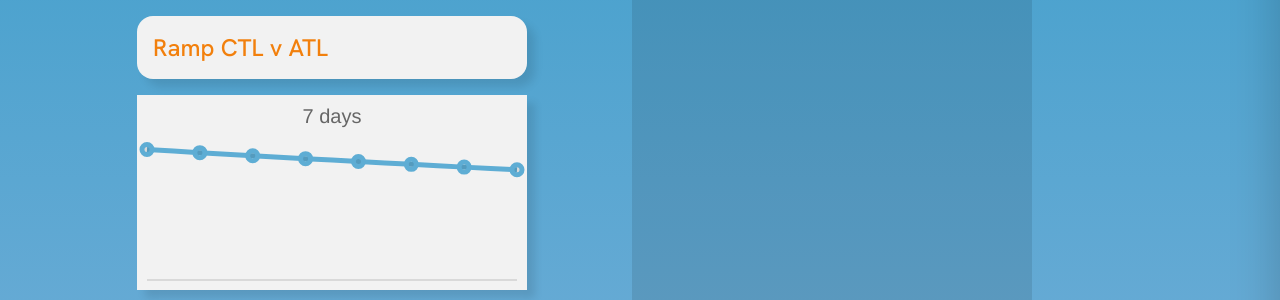
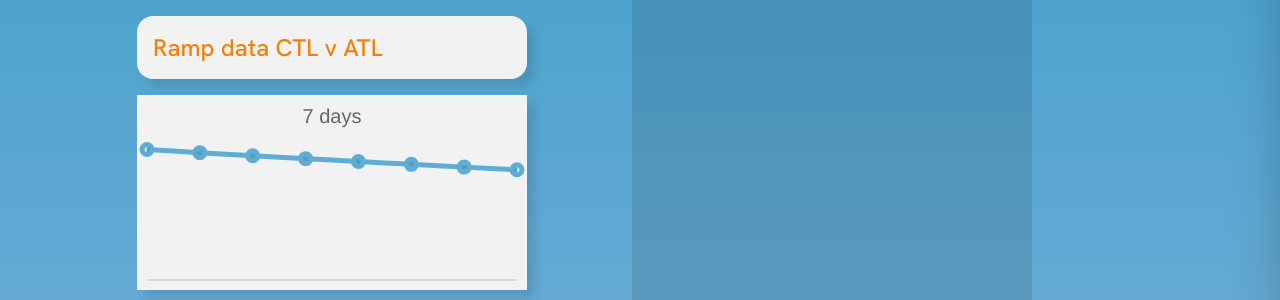
Before and after one commit to farro4069/log_my_ride, a Django app: template log/templates/chart.html in a window 1280 px wide. Shown: the part 64-364 px from the top of the page. Run offline with Django 4.2, Linux system fonts and the light colour scheme; the template is opened without the code that fills it, so the values that code supplies are empty; the visitor is signed in with stand-in values (Sample User, id 1).

Commit message:
Teeaks to Ramp

```diff
--- a/log/templates/chart.html
+++ b/log/templates/chart.html
@@ -11,7 +11,7 @@
 	<main>
 		<div class="main__container">
 			<div class='card'>
-				<h2>Ramp CTL v ATL</h2>
+				<h2>Ramp data CTL v ATL</h2>
 			</div>
 			<div class="card card__chart">
 				<canvas id="ramp7days"></canvas>
--- a/static/css/style.css
+++ b/static/css/style.css
@@ -65,7 +65,6 @@
 	animation: none;
 	background-color: var(--clr-light);
 }
-
 
 .footer {
 	width: 100vw;
--- a/static/js/chart.js
+++ b/static/js/chart.js
@@ -35,7 +35,8 @@
 	render90Chart(fitData.dailyData.slice(270));
 }
 
-// ********************* Calculate daily scores the input form
+// ********************* Calculate daily scores
+
 function fitnessData() {
 	let fitCtl = 75;
 	let fitAtl = 75;
```
